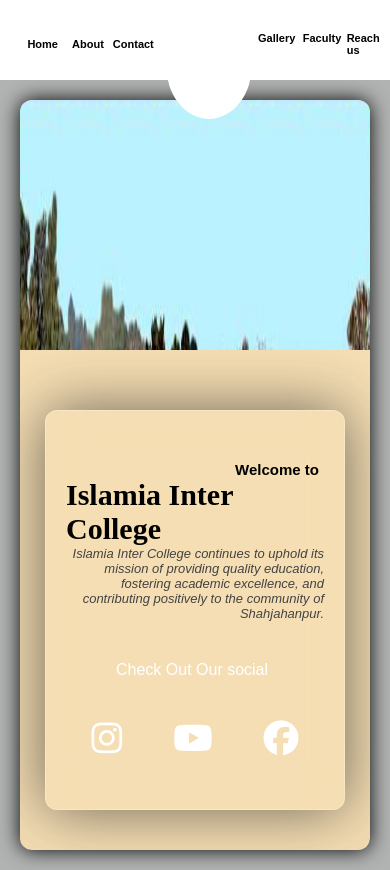
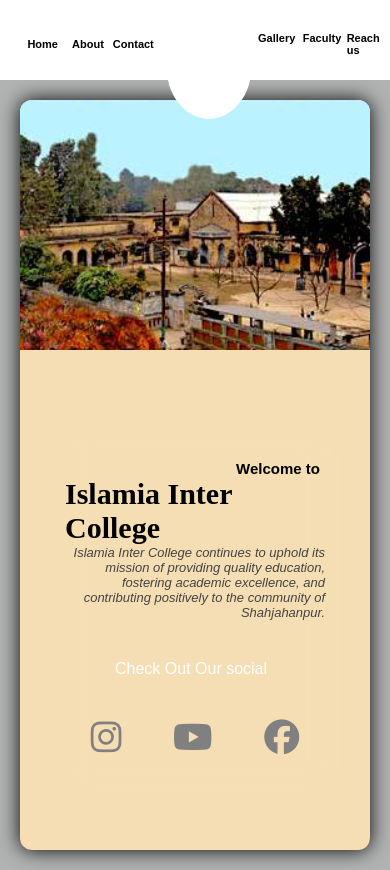
Before and after one commit to imfazal0/School-website, a plain HTML site: page index.html in a window 390 px wide. Drawn offline with Linux system fonts and the light colour scheme.

Commit message:
some more updates

```diff
--- a/home.css
+++ b/home.css
@@ -90,6 +90,7 @@
     }
     .photo{
         height: 250px;
+        background: url(images/{59A592A3-16F8-42C9-BEB8-602B6158FE86}.png) no-repeat ;
     }
     .text{
         padding: 150px;
@@ -98,6 +99,15 @@
         flex-direction: column;
         padding: 25px;
         padding-top: 60px;
+    }
+    .text-inner{
+        backdrop-filter: blur(19px);
+        padding: 20px;
+        padding-top: 50px;
+        padding-bottom: 50px;
+        border-radius: 0px;
+        border: none;
+        box-shadow: none;
     }
     .t1{
         color:black;
@@ -124,4 +134,7 @@
         text-align: end;
 
     }
+    .social i ,.social lable{
+        color: gray;
+    }
 }
```
